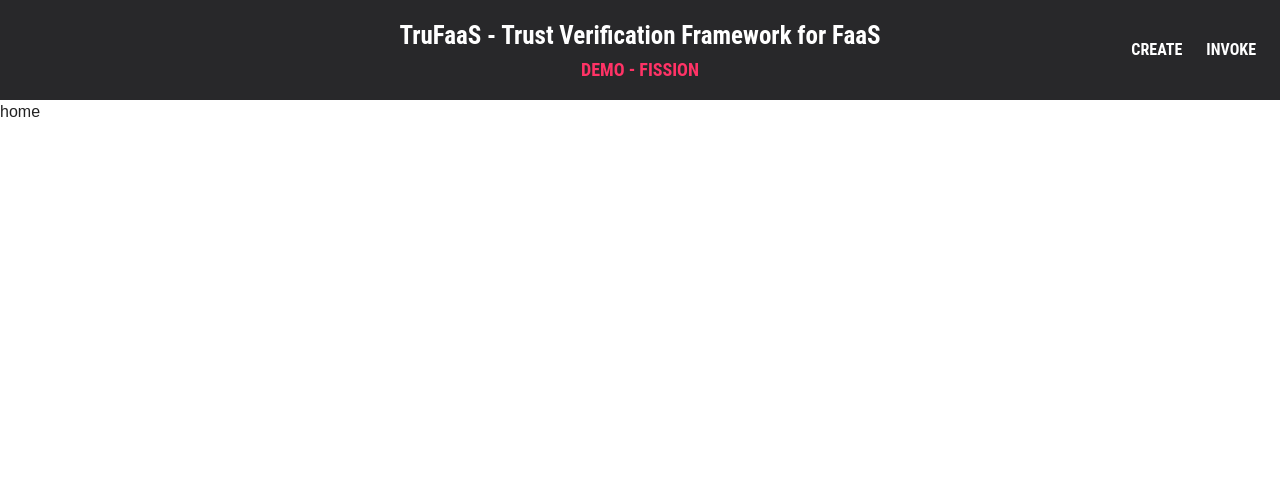
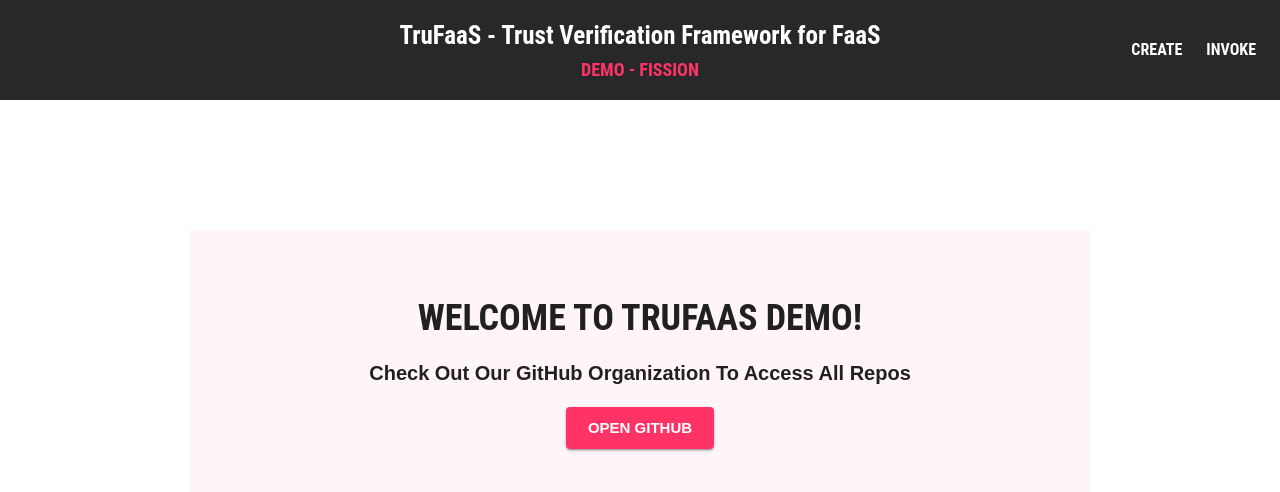
Before and after one commit to TruFaaS/TruFaaS-Demo-App, a React (Vite) app: page / in a window 1280 px wide. Shown: the top 492 px of the page. Built offline with nearby package versions, Linux system fonts and the light colour scheme.

Commit message:
Added github to home page

```diff
--- a/src/pages/Home.jsx
+++ b/src/pages/Home.jsx
@@ -1,3 +1,5 @@
+
+import { Typography, Button, Box } from "@mui/material";
 import AppBar from "../components/AppBar";
 import { HOME_OPTION } from "../constants";
 
@@ -6,7 +8,38 @@
     <>
       <AppBar page={HOME_OPTION} />
 
-      <div>home</div>
+      <Box
+        display="flex"
+        flexDirection="column"
+        alignItems="center"
+        justifyContent="center"
+        minHeight="70vh"
+        p={2}
+      >
+        <Box maxWidth="900px" height="300px" width="100%" p={2} textAlign="center"
+        style={{ backgroundColor: "#fff5f8" }}>
+            <Box height="50px" />
+          <Typography variant="h4" component="p" style={{ fontWeight: "bold"}}>
+            Welcome to TruFaaS Demo!
+          </Typography>
+          <Box height="20px" />
+          <Typography variant="h5" component="h5" style={{ fontWeight: "bold"}}>
+            Check Out Our GitHub Organization To Access All Repos
+          </Typography>
+          <Box height="20px" />
+          <Button
+            component="a"
+            href="https://github.com/orgs/TruFaaS/repositories"
+            target="_blank"
+            rel="noopener noreferrer"
+            variant="contained"
+            color="secondary"
+            size="large"
+          >
+            Open GitHub
+          </Button>
+        </Box>
+      </Box>
     </>
   );
 }
```
